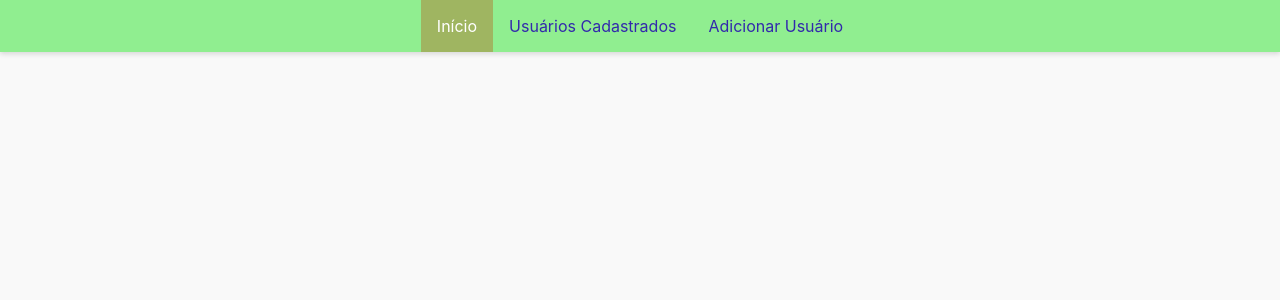
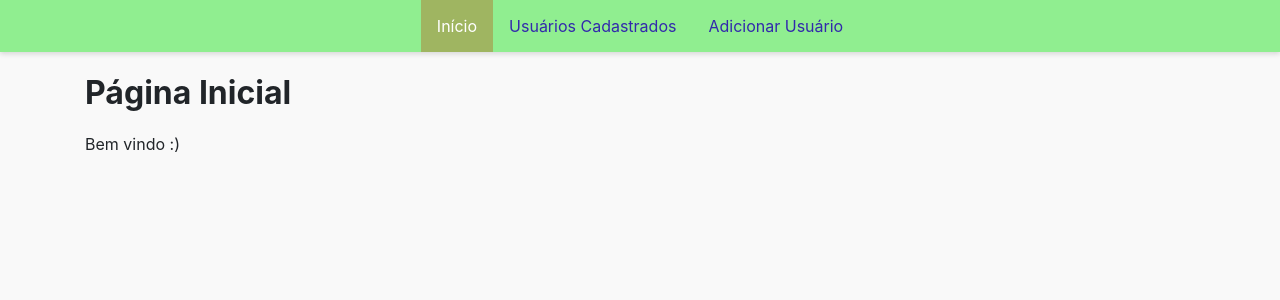
Before and after one commit to codingscode/Curso_React_Geek, a React (Create React App) app in the folder 004/react_http/: page /usuarios/1 in a window 1280 px wide. Shown: the top 300 px of the page. Built offline with nearby package versions, Linux system fonts and the light colour scheme; no server answers.

Commit message:
parte 59

```diff
--- a/004/react_http/src/App.js
+++ b/004/react_http/src/App.js
@@ -23,14 +23,14 @@ function App() {
          </header>
          <main>
            <Switch>
+              <Route path="/" >
+                 <Inicio />
+              </Route>
               <Route path="/usuarios" >
                  <Usuarios />
               </Route>
               <Route path="/adicionar" >
                  <AdicionarUsuario />
-              </Route>
-              <Route path="/" >
-                 <Inicio />
               </Route>
            </Switch>
 
```
Also changed, not shown: 1 other file (tests, documents, lock files or other folders).
